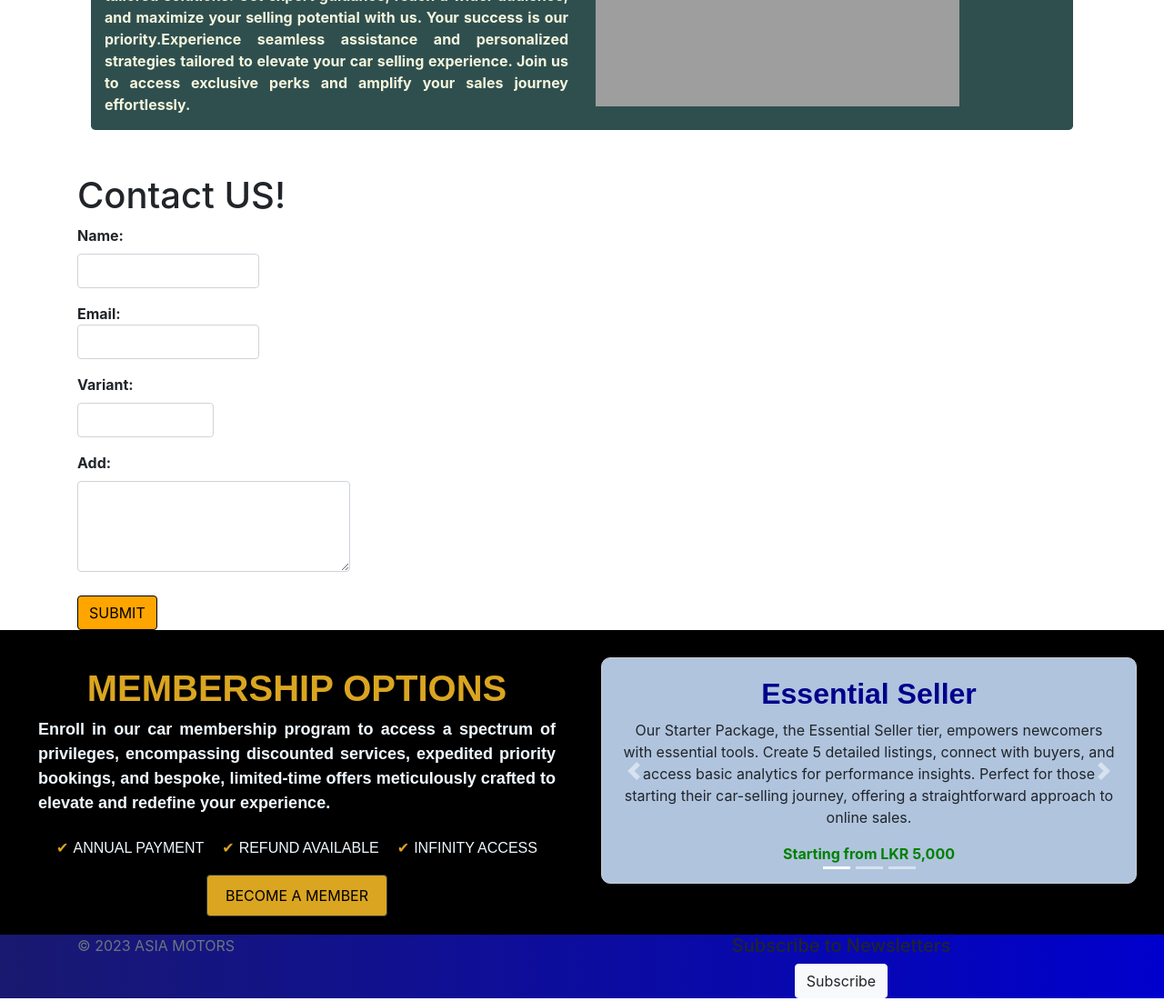
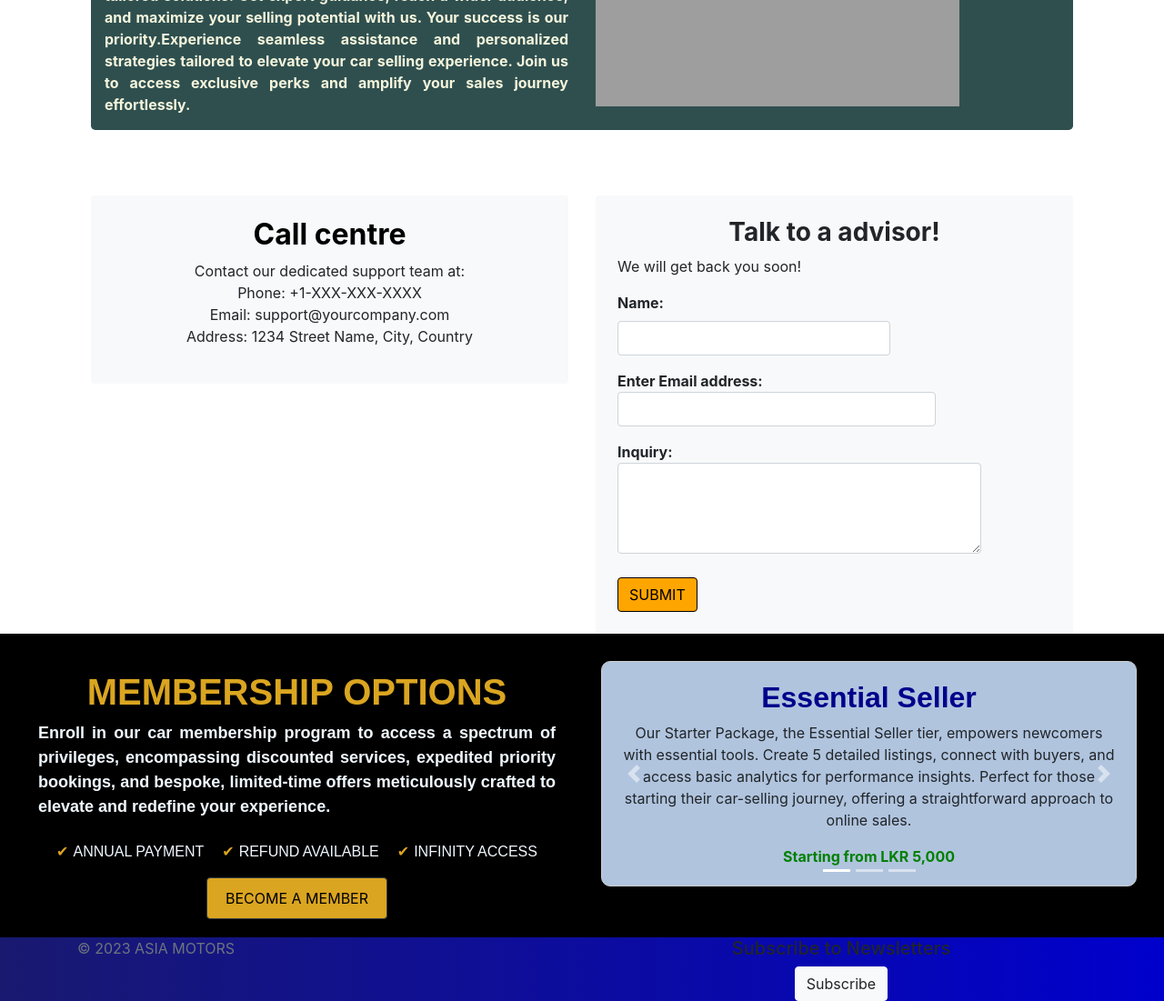
Before and after one commit to SanidiUthsari/BAD--DJANGO-PROJECT-, a Django app: page /contact/ in a window 1280 px wide. Shown: the part 423-1524 px from the top of the page at 91% size. Run offline with Django 4.2, Linux system fonts and the light colour scheme; some libraries are stand-ins or nearby versions; grey boxes are pictures that could not be loaded.

Commit message:
Update contact.html

```diff
--- a/showroom/templates/showroom/contact.html
+++ b/showroom/templates/showroom/contact.html
@@ -1,6 +1,7 @@
 {% extends 'showroom/base.html' %}
 {% load static %}
 {% block content %}
+<body>
         <div class="container-fluid  py-5">
             <div class="container rounded-lg" style="background-color: #2F4F4F;">
                 <div class="row">
@@ -16,26 +17,44 @@
                 </div>
             </div>
          </div>
-<h1>Contact US!</h1>
+
+
+    <div class="container mt-4">
+        <div class="row">
+           <div class="col-md-6">
+    <div class="p-4 rounded" style="background-color: #f8f9fa;">
+        <h2 style="font-weight: bold; text-align: center; color: #000;">Call centre</h2>
+        <p style="text-align: center;">Contact our dedicated support team at:<br>
+        Phone: +1-XXX-XXX-XXXX<br>
+        Email: support@yourcompany.com<br>
+        Address: 1234 Street Name, City, Country</p>
+    </div>
+</div>
+
+            <div class="col-md-6">
+                <div class="p-4 rounded" style="background-color: #f8f9fa;">
+                    <h3 style="font-weight: bold; text-align: center; ">Talk to a advisor!</h3>
+                    <p>We will get back you soon!</p>
                             <form method="post">
                     <div class="form-group">
                         <strong style="font-weight: bold;">{{ form.name.label_tag }}</strong><br>
-        <input type="text" class="form-control" style="width: 200px;" name="{{ form.name.name }}">
+                        <input type="text" class="form-control" style="width: 300px;" name="{{ form.name.name }}">
                     </div>
                     <div class="form-group">
-        <strong style="font-weight: bold;">{{ form.email.label_tag|add:'Email:' }}</strong><br>
-        <input type="email" class="form-control" style="width: 200px;" name="{{ form.email.name }}">
+                        <strong style="font-weight: bold;">{{ form.email.label_tag|add:'Enter Email address:' }}</strong><br>
+                        <input type="email" class="form-control" style="width: 350px;" name="{{ form.email.name }}">
                     </div>
                     <div class="form-group">
-        <strong style="font-weight: bold;">{{ form.variant.label_tag }}</strong><br>
-        <input type="text" class="form-control" style="width: 150px;" name="{{ form.variant.name }}">
-        </div>
-        <div class="form-group">
-        <strong style="font-weight : bold;">{{ form.add.label_tag }}</strong><br>
-        <textarea class="form-control" style="width: 300px; height: 100px;" name="{{ form.add.name }}"></textarea>
+                        <strong style="font-weight : bold;">{{ form.add. }}Inquiry:</strong><br>
+                        <textarea class="form-control" style="width: 400px; height: 100px;" name="{{ form.add.name }}"></textarea>
                     </div>
 
                     {% csrf_token %}
                     <input type="submit" class="btn btn-primary" value="SUBMIT" style="background-color: #FFA500; border-color: black; color: black; margin-top: 10px;">
                      </form>
+                </div>
+            </div>
+        </div>
+    </div>
+</body>
 {% endblock %}
```
Lines whose indentation alone changed are shown as unchanged.
